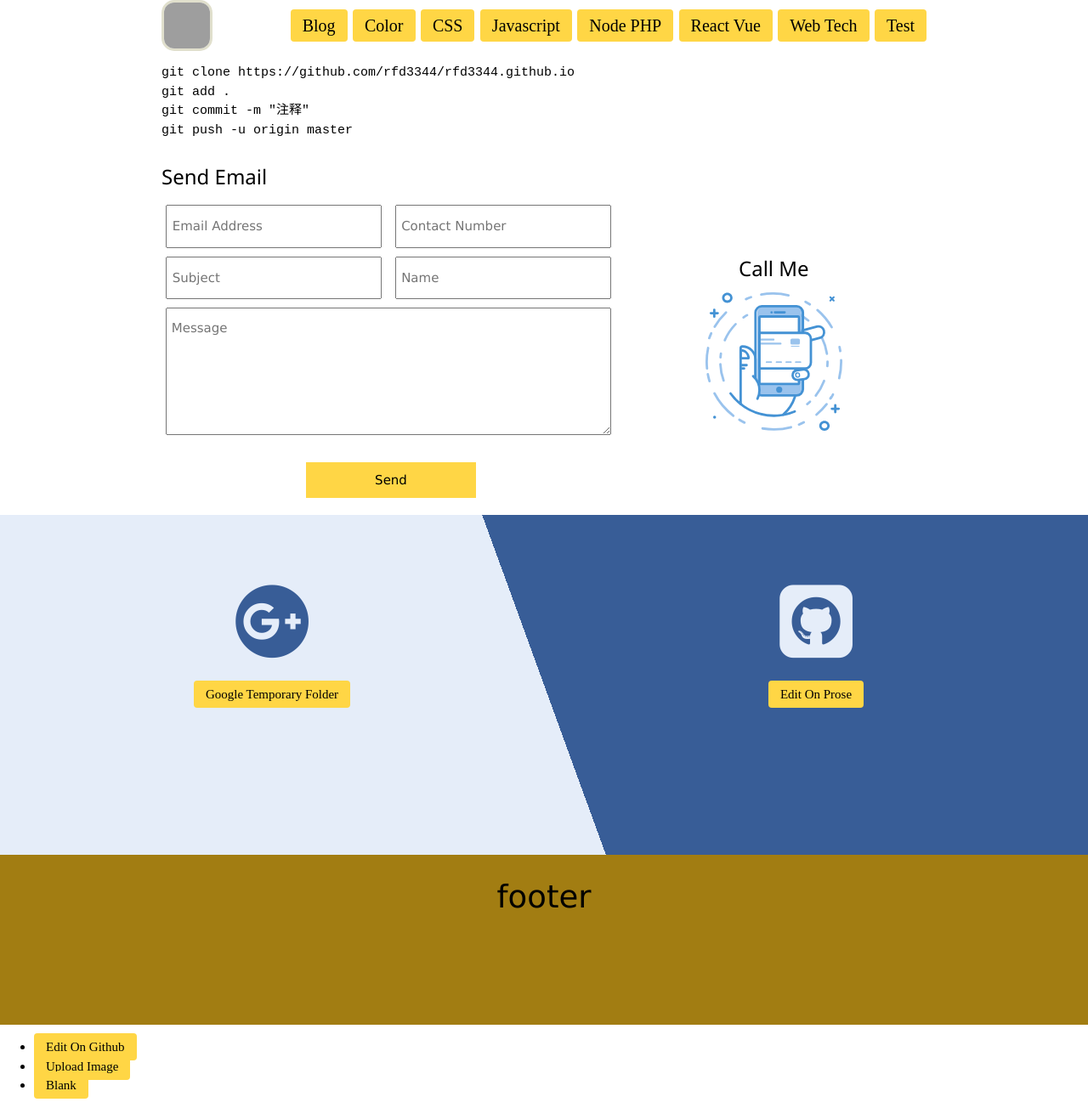
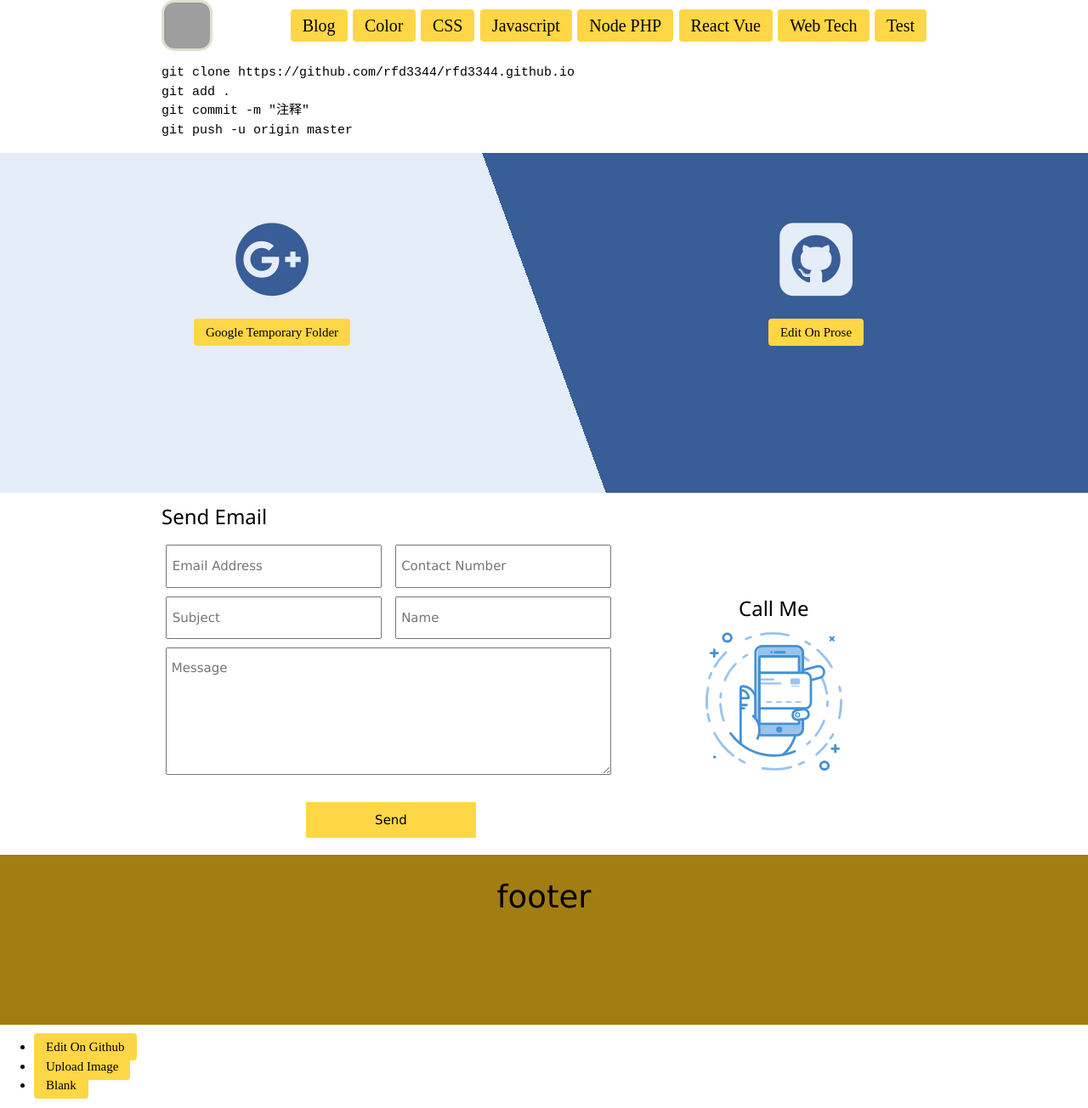
Before and after one commit to rfd3344a/rfd3344.github.io, a Jekyll site: the page built from index.html, in a window 1280 px wide. Shown: the whole page at 85% size. Built offline with Jekyll 4.4.1, drawn with Linux system fonts in a browser that asks for light colours; some web fonts are replaced; grey boxes are pictures that could not be loaded.

Commit message:
Update index.html

```diff
--- a/index.html
+++ b/index.html
@@ -15,6 +15,15 @@ git push -u origin master
 </section>
 
 
+
+<section id="GitGoogle">
+   <div>
+      <a href="https://drive.google.com/drive/folders/0B4hURf1yuAzuWUM4bk5oZ0Z3YXc?usp=sharing">Google Temporary Folder </a>
+   </div>
+   <div>
+      <a href="http://prose.io/#rfd3344/rfd3344.github.io">Edit On Prose </a>
+   </div>
+</section>
 
 
 
@@ -40,15 +49,6 @@ git push -u origin master
 </section>
 
 
-<section id="GitGoogle">
-   <div>
-      <a href="https://drive.google.com/drive/folders/0B4hURf1yuAzuWUM4bk5oZ0Z3YXc?usp=sharing">Google Temporary Folder </a>
-   </div>
-   <div>
-      <a href="http://prose.io/#rfd3344/rfd3344.github.io">Edit On Prose </a>
-   </div>
-</section>
-
 
 
 </div>
```
